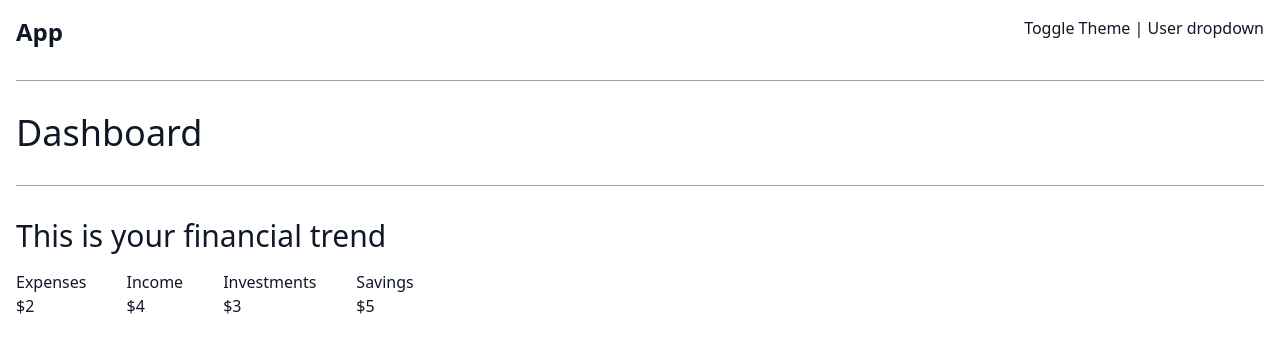
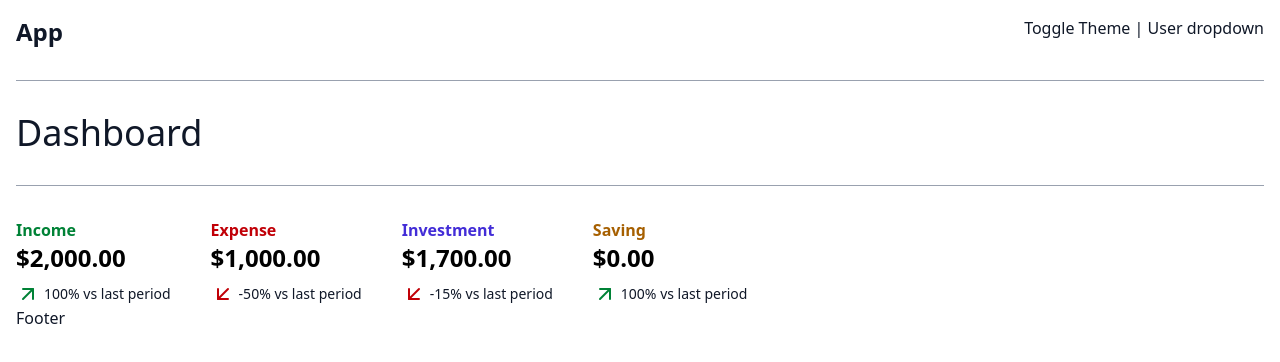
Before and after one commit to Caiohgp/finance-nextjs-app, a Next.js app: page /dashboard in a window 1280 px wide. Shown: the top 362 px of the page. Built offline with nearby package versions, Linux system fonts and the light colour scheme.

Commit message:
Adding transaction types and trend

```diff
--- /dev/null
+++ b/app/dashboard/layout.tsx
@@ -0,0 +1,14 @@
+import Header from "@/components/header"
+
+export default function PageLayout({children}: {
+    children: React.ReactNode
+}) {
+
+    return(
+        <div>
+            {children}
+            <footer>Footer</footer>
+        </div>
+    )
+
+}
--- a/app/dashboard/page.tsx
+++ b/app/dashboard/page.tsx
@@ -5,7 +5,12 @@ export default function Dashboard() {
         <div>
             <h1>Dashboard</h1>
             <hr />
-            <Trend expenses={2} investments={3} income={4} savings={5}/>
+            <div className="flex flex-container space-x-10">
+                <Trend type="Income" value={2000} previousValue={1000}/>
+                <Trend type="Expense" value={1000} previousValue={2000}/>
+                <Trend type="Investment" value={1700} previousValue={2000}/>
+                <Trend type="Saving" value={0} previousValue={0}/>
+            </div>
         </div>
     )
 }
--- a/components/trend.tsx
+++ b/components/trend.tsx
@@ -1,36 +1,52 @@
+import { useMemo } from "react";
+import { ArrowDownLeft, ArrowUpRight } from "lucide-react";
+import formatCurrency from "@/lib/format-currency";
+
 type FinancialTrendProps = {
-    expenses: number;
-    income: number;
-    investments: number;
-    savings: number;
+    type: string;
+    value: number;
+    previousValue: number;
+}
+
+const colorTypes: Record<string, string> = {
+    'Income': 'text-green-700 dark:text-green-300',
+    'Expense': 'text-red-700 dark:text-red-300',
+    'Investment': 'text-indigo-700 dark:text-indigo-300',
+    'Saving': 'text-yellow-700 dark:text-yellow-300'
 }
 
 export default function Trend(
-    {expenses, income,
-    investments, savings }
+    {type, value,
+    previousValue }
     : FinancialTrendProps) {
+
+
+    const calcPercentageChange = (value: number, previousValue: number) => {
+        if (!previousValue || !value) return 100
+        return ((value - previousValue) / previousValue) * 100
+    }
+
+    const percentageChange : string = useMemo(
+        () => calcPercentageChange(value, previousValue).toFixed(0),
+        [value, previousValue]
+    )
+
+    const formattedCurrentValue = formatCurrency(value)
 
     return (
         <div>
-            <h2>This is your financial trend</h2>
-            <div className="flex flex-container gap-10">
+            <div>
                 <div className="flex flex-col">
-                    <div>Expenses</div>
-                    <div>${expenses}</div>
+                    <div className={`font-semibold ${colorTypes[type]}`}>{type}</div>
+                    <div className="text-2xl font-semibold text-black dark:text-white mb-2">
+                        {formattedCurrentValue}
+                    </div>
+                    <div className="flex space-x-1 items-center text-sm">
+                        {percentageChange < "0" && <ArrowDownLeft className="text-red-700 dark:text-red-300" />}
+                        {percentageChange >= "0" && <ArrowUpRight className="text-green-700 dark:text-green-300" />}
+                        <div>{percentageChange}% vs last period</div>
+                    </div>
                 </div>
-                <div className="flex flex-col">
-                    <div>Income</div>
-                    <div>${income}</div>
-                </div>
-                <div className="flex flex-col">
-                    <div>Investments</div>
-                    <div>${investments}</div>
-                </div>
-                <div className="flex flex-col">
-                    <div>Savings</div>
-                    <div>${savings}</div>
-                </div>
-
             </div>
         </div>
     )
--- /dev/null
+++ b/lib/format-currency.ts
@@ -0,0 +1,9 @@
+export default function formatCurrency(value: number | bigint) {
+
+    const formatCurrency =
+      new Intl.NumberFormat('en-US', {style: 'currency', currency: 'USD'}).format(value)
+
+    return (
+        formatCurrency
+    )
+}
--- a/package.json
+++ b/package.json
@@ -9,6 +9,7 @@
     "lint": "eslint"
   },
   "dependencies": {
+    "lucide-react": "^0.562.0",
     "next": "16.1.1",
     "react": "19.2.3",
     "react-dom": "19.2.3"
```
Also changed, not shown: 1 other file (tests, documents, lock files or other folders).
